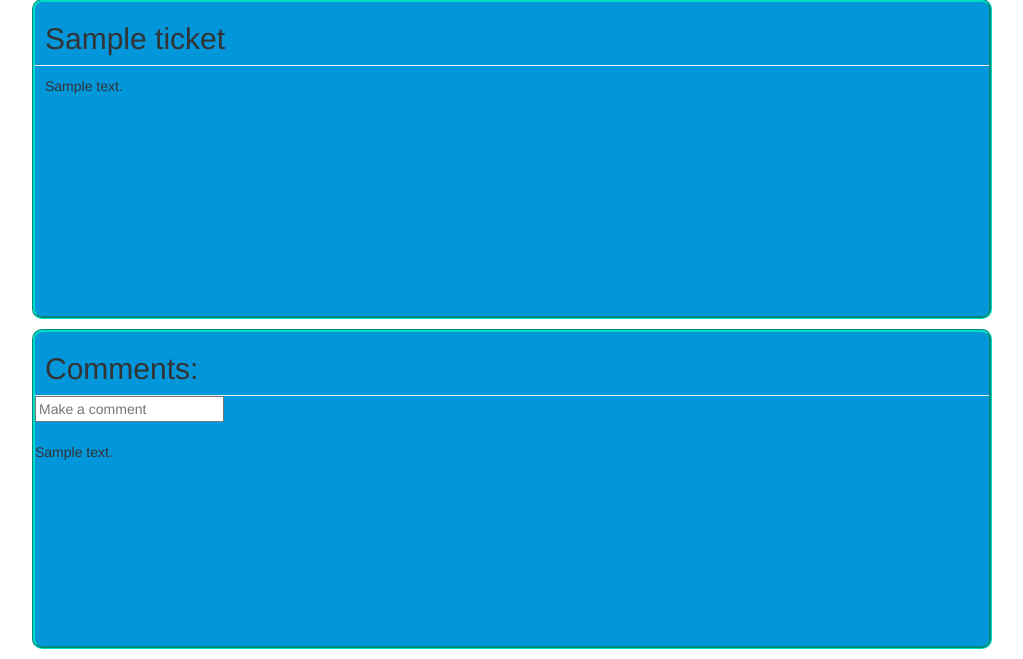
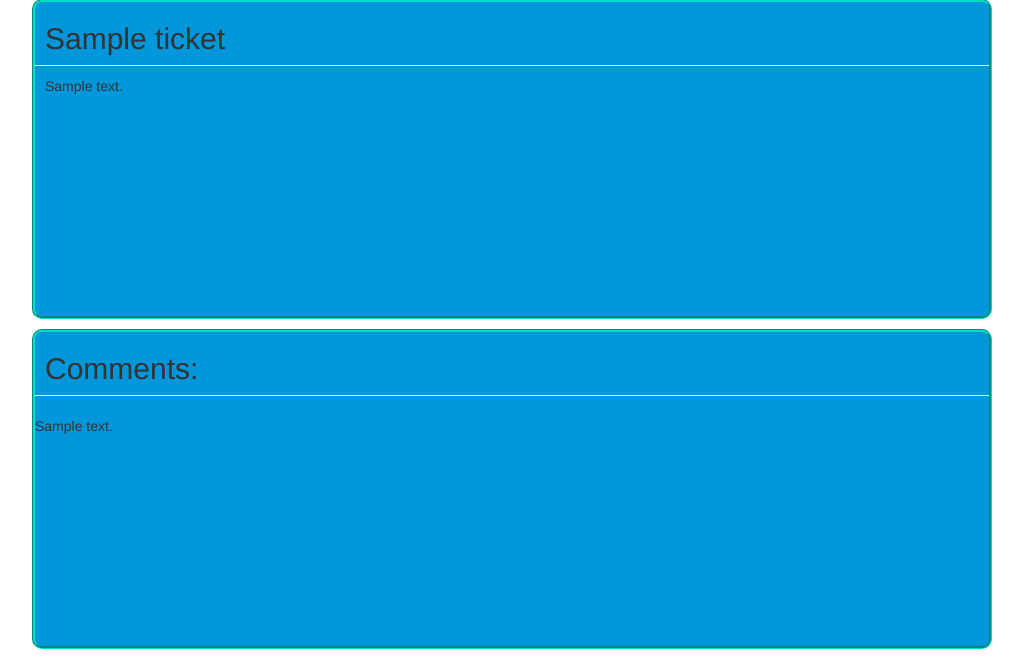
Before and after one commit to implacable/projectManager, a Django app: page /user/ticket/1/ in a window 1280 px wide. Shown: the part 71-730 px from the top of the page, without its empty margins (128-1151 px from the left). Run offline with Django 3.2, Linux system fonts and the light colour scheme; a user stored in the database is signed in; tables that the repository leaves empty hold one stand-in row (values such as "Sample post"); some libraries are stand-ins or nearby versions.

Commit message:
Removed janky comment form

```diff
--- a/project_ticket/templates/project_ticket/ticket_detail.html
+++ b/project_ticket/templates/project_ticket/ticket_detail.html
@@ -33,12 +33,6 @@
 					<h2> Comments: </h2>
 					<hr>
 
-					<form ng-submit="ticketctrl.add_comment_wrapper();">
-						<input type="text"
-							   ng-model="ticketctrl.comment_data"
-							   placeholder="Make a comment">
-					</form>
-
 					{% for comment in comments %}
 						<h3> {{ comment.user }}</h3>
 						<p> {{ comment.text }}</p>
```
